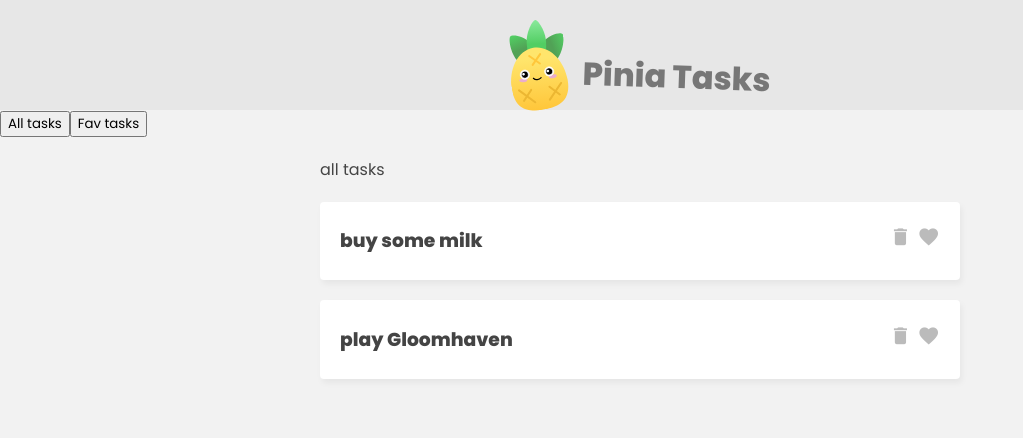
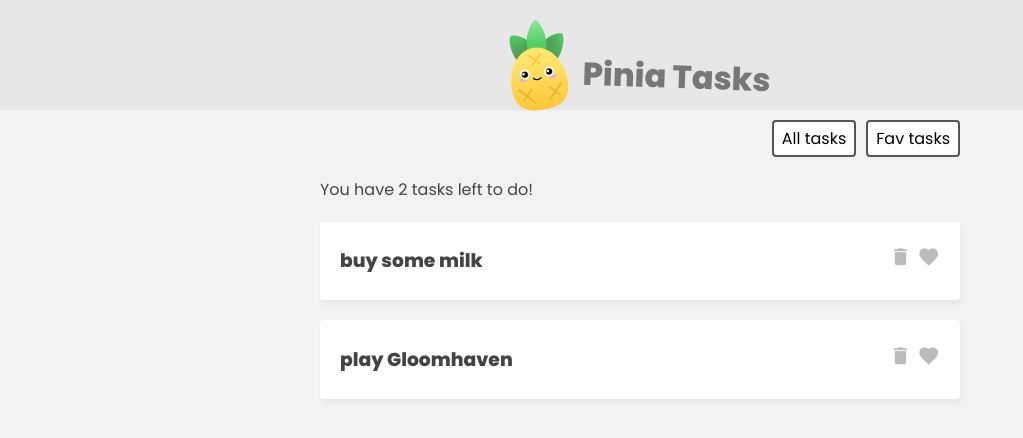
Before and after one commit to PhilipZi/pinia-tasks, a Vue app: page / in a window 1280 px wide. Shown: the top 438 px of the page, without its empty margins (0-1023 px from the left). Built offline with nearby package versions, Linux system fonts and the light colour scheme; the HTML template or start-up script is replaced by a standard one.

Commit message:
add totalCount fn and favCount fn as getters in pinia store

```diff
--- a/src/App.vue
+++ b/src/App.vue
@@ -11,13 +11,13 @@
     </nav>
 
     <div class="task-list" v-if="filter === 'all'">
-      <p>all tasks</p>
+      <p>You have {{ taskStore.totalCount }} tasks left to do!</p>
       <div v-for="task in taskStore.tasks">
         <TaskDetails :task="task" />
       </div>
     </div>
     <div class="task-list" v-if="filter === 'favs'">
-      <p>fav tasks</p>
+      <p>You have {{ taskStore.favCount }} Favorite Tasks left to do!</p>
       <div v-for="task in taskStore.favs">
         <TaskDetails :task="task" />
       </div>
--- a/src/assets/main.css
+++ b/src/assets/main.css
@@ -61,3 +61,20 @@
   cursor: pointer;
   color: #bbb;
 }
+
+.filter {
+  width: 640px;
+  margin: 10px auto;
+  text-align: right;
+}
+.filter button {
+  display: inline-block;
+  margin-left: 10px;
+  background: #fff;
+  border: 2px solid #555;
+  border-radius: 4px;
+  padding: 4px 8px;
+  cursor: pointer;
+  font-size: 0.8em;
+  font-size: 1em;
+}
--- a/src/store/TaskStore.js
+++ b/src/store/TaskStore.js
@@ -11,5 +11,13 @@
     favs() {
       return this.tasks.filter((t) => t.isFav);
     },
+    favCount(){
+      return this.tasks.reduce((p, c) => {
+        return c.isFav ? p + 1 : p
+      }, 0)
+    },
+    totalCount: (state) => {
+      return state.tasks.length
+    }
   },
 });
```
